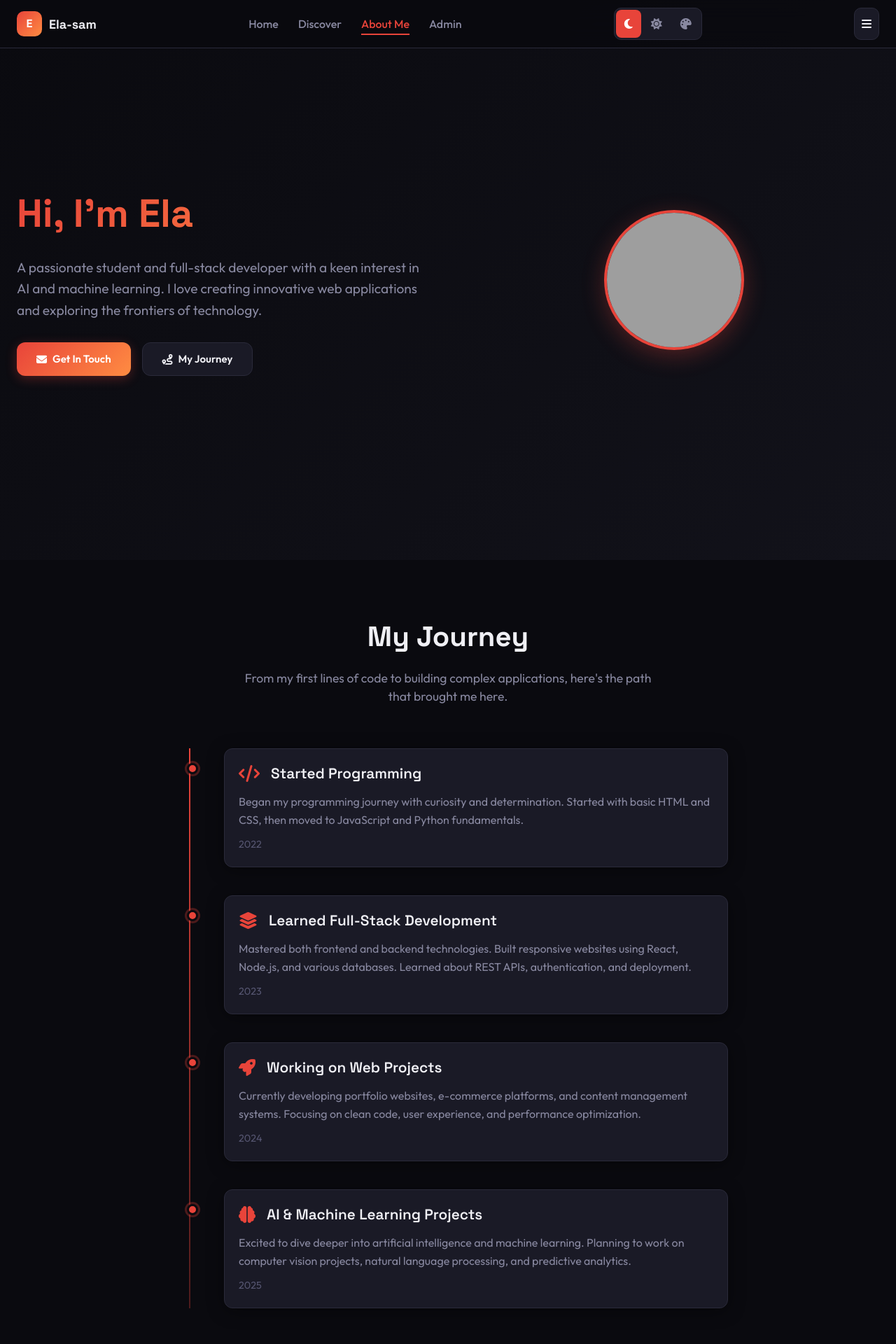
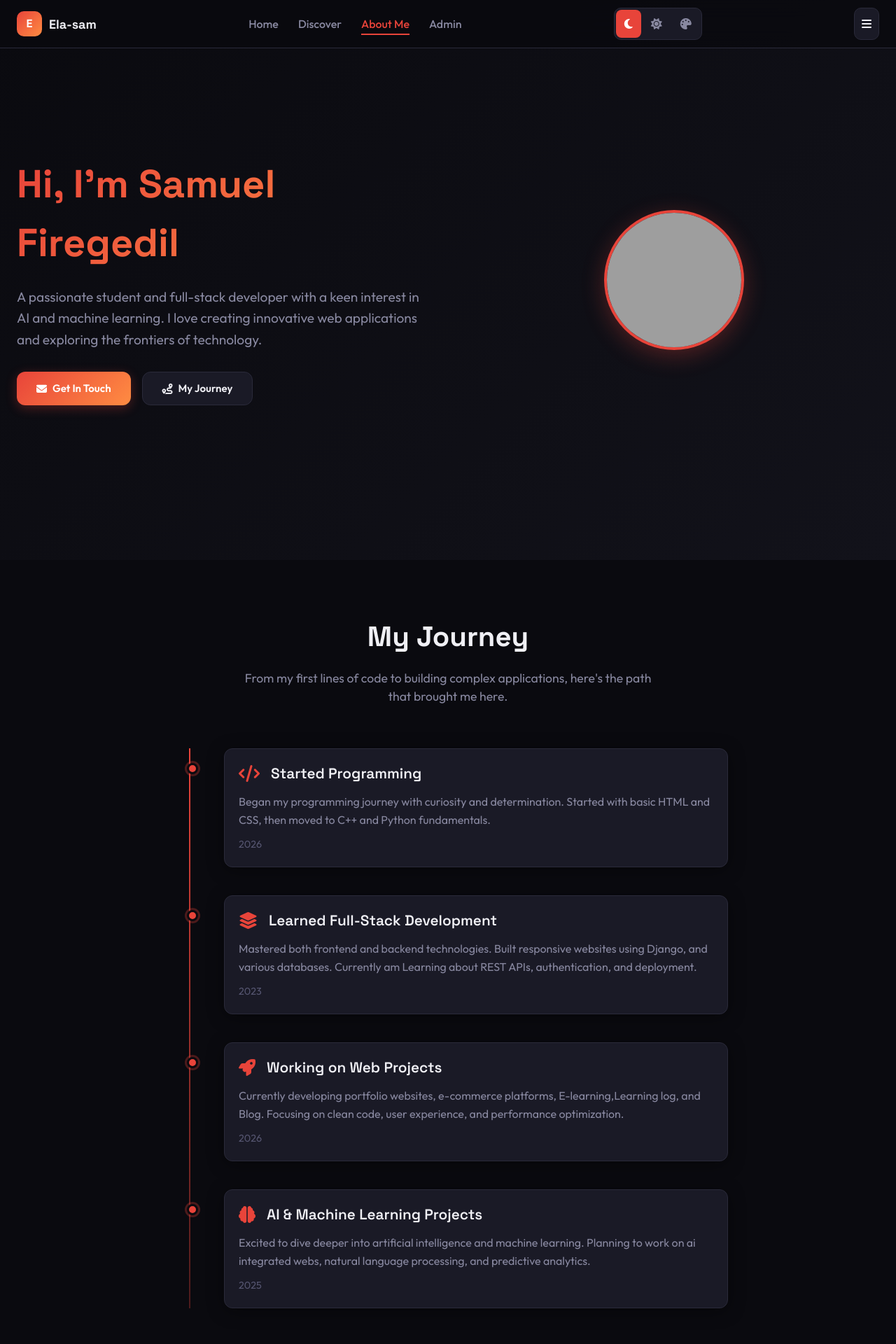
Before and after one commit to samiZZZ67/Portfolio-show, a Django app: page /about/ in a window 1280 px wide. Shown: the top 1920 px of the page at 70% size. Run offline with Django 5.2, Linux system fonts and the light colour scheme; some libraries are stand-ins or nearby versions; grey boxes are pictures that could not be loaded.

Commit message:
personal info integrated

```diff
--- a/templates/portfolio/about.html
+++ b/templates/portfolio/about.html
@@ -404,7 +404,7 @@
             <div style="display:grid;grid-template-columns:1fr 1fr;gap:60px;align-items:center;" class="hero-content">
                 <div class="fade-in">
                     <h1 style="font-size:3.5rem;font-weight:700;margin-bottom:20px;background:linear-gradient(135deg,var(--gradient-start),var(--gradient-end));-webkit-background-clip:text;-webkit-text-fill-color:transparent;background-clip:text;">
-                        Hi, I'm Ela
+                        Hi, I'm Samuel Firegedil
                     </h1>
                     <p style="font-size:1.2rem;color:var(--text-secondary);margin-bottom:30px;line-height:1.6;">
                         A passionate student and full-stack developer with a keen interest in AI and machine learning.
@@ -445,9 +445,9 @@
                     </div>
                     <p style="color:var(--text-secondary);line-height:1.6;">
                         Began my programming journey with curiosity and determination. Started with basic HTML and CSS,
-                        then moved to JavaScript and Python fundamentals.
+                        then moved to C++ and Python fundamentals.
                     </p>
-                    <span style="display:block;margin-top:12px;font-size:0.9rem;color:var(--text-muted);">2022</span>
+                    <span style="display:block;margin-top:12px;font-size:0.9rem;color:var(--text-muted);">2026</span>
                 </div>
 
                 <div class="timeline-item">
@@ -457,8 +457,8 @@
                         <h3 style="font-size:1.3rem;font-weight:600;">Learned Full-Stack Development</h3>
                     </div>
                     <p style="color:var(--text-secondary);line-height:1.6;">
-                        Mastered both frontend and backend technologies. Built responsive websites using React,
-                        Node.js, and various databases. Learned about REST APIs, authentication, and deployment.
+                        Mastered both frontend and backend technologies. Built responsive websites using Django,
+                        and various databases.  Currently am Learning about REST APIs, authentication, and deployment.
                     </p>
                     <span style="display:block;margin-top:12px;font-size:0.9rem;color:var(--text-muted);">2023</span>
                 </div>
@@ -470,10 +470,10 @@
                         <h3 style="font-size:1.3rem;font-weight:600;">Working on Web Projects</h3>
                     </div>
                     <p style="color:var(--text-secondary);line-height:1.6;">
-                        Currently developing portfolio websites, e-commerce platforms, and content management systems.
+                        Currently developing portfolio websites, e-commerce platforms,  E-learning,Learning log, and Blog.
                         Focusing on clean code, user experience, and performance optimization.
                     </p>
-                    <span style="display:block;margin-top:12px;font-size:0.9rem;color:var(--text-muted);">2024</span>
+                    <span style="display:block;margin-top:12px;font-size:0.9rem;color:var(--text-muted);">2026</span>
                 </div>
 
                 <div class="timeline-item">
@@ -484,7 +484,7 @@
                     </div>
                     <p style="color:var(--text-secondary);line-height:1.6;">
                         Excited to dive deeper into artificial intelligence and machine learning. Planning to work on
-                        computer vision projects, natural language processing, and predictive analytics.
+                        ai integrated webs, natural language processing, and predictive analytics.
                     </p>
                     <span style="display:block;margin-top:12px;font-size:0.9rem;color:var(--text-muted);">2025</span>
                 </div>
@@ -514,18 +514,10 @@
                             <div class="skill-fill" style="width:95%;"></div>
                         </div>
                     </div>
+
                     <div class="skill-bar">
                         <div class="skill-name">
-                            <span>JavaScript</span>
-                            <span>85%</span>
-                        </div>
-                        <div class="skill-progress">
-                            <div class="skill-fill" style="width:85%;"></div>
-                        </div>
-                    </div>
-                    <div class="skill-bar">
-                        <div class="skill-name">
-                            <span>React</span>
+                            <span>Django</span>
                             <span>80%</span>
                         </div>
                         <div class="skill-progress">
@@ -557,7 +549,7 @@
                     <div class="skill-bar">
                         <div class="skill-name">
                             <span>Node.js</span>
-                            <span>75%</span>
+                            <span>25%</span>
                         </div>
                         <div class="skill-progress">
                             <div class="skill-fill" style="width:75%;"></div>
@@ -669,8 +661,8 @@
                         <h3 style="font-size:1.3rem;font-weight:600;">Email</h3>
                     </div>
                     <p style="color:var(--text-secondary);margin-bottom:12px;">Feel free to reach out for collaborations or opportunities.</p>
-                    <a href="mailto:ela@example.com" style="color:var(--accent);text-decoration:none;font-weight:500;">
-                        ela@example.com
+                    <a href="mailto:aiyafikre@gmail.com" style="color:var(--accent);text-decoration:none;font-weight:500;">
+                        abiyafikre@gmail.com
                     </a>
                 </div>
 
@@ -680,8 +672,8 @@
                         <h3 style="font-size:1.3rem;font-weight:600;">Telegram</h3>
                     </div>
                     <p style="color:var(--text-secondary);margin-bottom:12px;">Quick responses and direct communication.</p>
-                    <a href="https://t.me/ela_dev" target="_blank" style="color:var(--accent);text-decoration:none;font-weight:500;">
-                        @ela_dev
+                    <a href="https://t.me/EloiCry" target="_blank" style="color:var(--accent);text-decoration:none;font-weight:500;">
+                        @EloiCry
                     </a>
                 </div>
 
@@ -691,8 +683,8 @@
                         <h3 style="font-size:1.3rem;font-weight:600;">GitHub</h3>
                     </div>
                     <p style="color:var(--text-secondary);margin-bottom:12px;">Check out my open source projects and contributions.</p>
-                    <a href="https://github.com/ela-dev" target="_blank" style="color:var(--accent);text-decoration:none;font-weight:500;">
-                        github.com/ela-dev
+                    <a href="https://github.com/samiZZZ67" target="_blank" style="color:var(--accent);text-decoration:none;font-weight:500;">
+                        github.com/samiZZZ67
                     </a>
                 </div>
             </div>
@@ -704,7 +696,7 @@
         <div class="container">
             <div style="text-align:center;">
                 <p style="color:var(--text-secondary);margin-bottom:20px;">
-                    © 2024 Ela. Built with passion and modern web technologies.
+                    © 2026 Ela. Built with passion and modern web technologies.
                 </p>
                 <div style="display:flex;justify-content:center;gap:20px;">
                     <a href="#contact" style="color:var(--text-secondary);transition:color 0.3s;">
```
